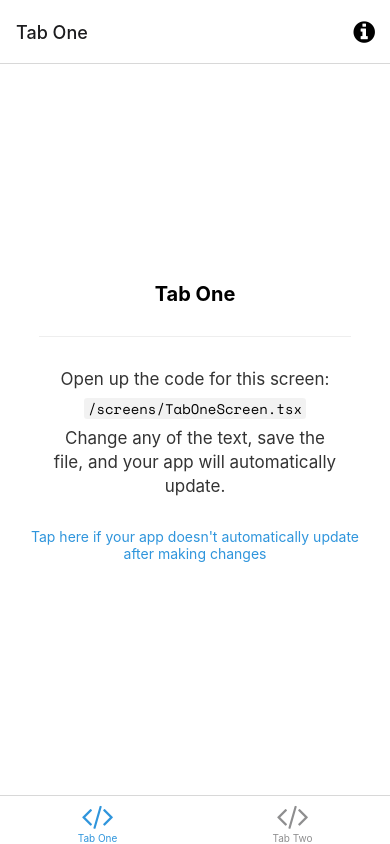
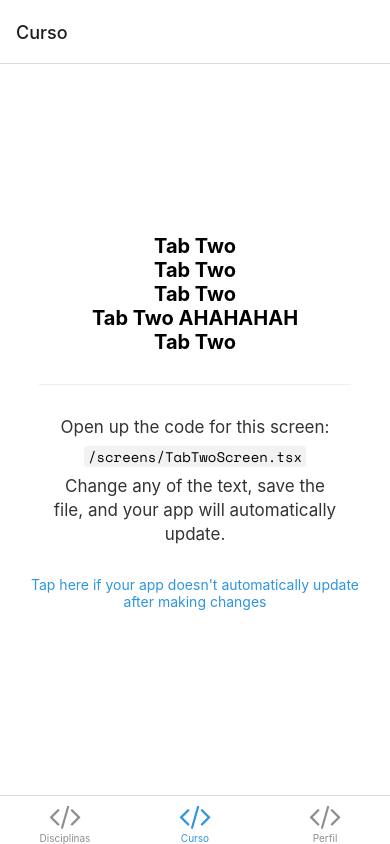
Before and after one commit to EnzoCrisostomo/MW2, a React Native app: screen /TabCurso in a window 390 px wide. Built offline with nearby package versions, Linux system fonts and the light colour scheme; what expo-linking would draw is missing.

Commit message:
Tabs navigation

```diff
--- a/navigation/LinkingConfiguration.ts
+++ b/navigation/LinkingConfiguration.ts
@@ -15,14 +15,19 @@ const linking: LinkingOptions<RootStackParamList> = {
     screens: {
       Root: {
         screens: {
-          TabOne: {
+          TabDisciplinas: {
             screens: {
-              TabOneScreen: 'one',
+              TabDisciplinasScreen: 'disciplinas',
             },
           },
-          TabTwo: {
+          TabCurso: {
             screens: {
-              TabTwoScreen: 'two',
+              TabCursoScreen: 'curso',
+            },
+          },
+          TabPerfil: {
+            screens: {
+              TabPerfilScreen: 'perfil',
             },
           },
         },
--- a/navigation/index.tsx
+++ b/navigation/index.tsx
@@ -58,15 +58,15 @@ function BottomTabNavigator() {
 
   return (
     <BottomTab.Navigator
-      initialRouteName="TabOne"
+      initialRouteName="TabDisciplinas"
       screenOptions={{
         tabBarActiveTintColor: Colors[colorScheme].tint,
       }}>
       <BottomTab.Screen
-        name="TabOne"
+        name="TabDisciplinas"
         component={TabOneScreen}
-        options={({ navigation }: RootTabScreenProps<'TabOne'>) => ({
-          title: 'Tab One',
+        options={({ navigation }: RootTabScreenProps<'TabDisciplinas'>) => ({
+          title: 'Disciplinas',
           tabBarIcon: ({ color }) => <TabBarIcon name="code" color={color} />,
           headerRight: () => (
             <Pressable
@@ -85,10 +85,18 @@ function BottomTabNavigator() {
         })}
       />
       <BottomTab.Screen
-        name="TabTwo"
+        name="TabCurso"
         component={TabTwoScreen}
         options={{
-          title: 'Tab Two',
+          title: 'Curso',
+          tabBarIcon: ({ color }) => <TabBarIcon name="code" color={color} />,
+        }}
+      />
+      <BottomTab.Screen
+        name="TabPerfil"
+        component={TabTwoScreen}
+        options={{
+          title: 'Perfil',
           tabBarIcon: ({ color }) => <TabBarIcon name="code" color={color} />,
         }}
       />
--- a/screens/TabTwoScreen.tsx
+++ b/screens/TabTwoScreen.tsx
@@ -6,6 +6,10 @@ import { Text, View } from '../components/Themed';
 export default function TabTwoScreen() {
   return (
     <View style={styles.container}>
+      <Text style={styles.title}>Tab Two</Text>
+      <Text style={styles.title}>Tab Two</Text>
+      <Text style={styles.title}>Tab Two</Text>
+      <Text style={styles.title}>Tab Two AHAHAHAH</Text>
       <Text style={styles.title}>Tab Two</Text>
       <View style={styles.separator} lightColor="#eee" darkColor="rgba(255,255,255,0.1)" />
       <EditScreenInfo path="/screens/TabTwoScreen.tsx" />
--- a/types.tsx
+++ b/types.tsx
@@ -25,8 +25,9 @@ export type RootStackScreenProps<Screen extends keyof RootStackParamList> = Nati
 >;
 
 export type RootTabParamList = {
-  TabOne: undefined;
-  TabTwo: undefined;
+  TabDisciplinas: undefined;
+  TabCurso: undefined;
+  TabPerfil: undefined;
 };
 
 export type RootTabScreenProps<Screen extends keyof RootTabParamList> = CompositeScreenProps<
```
